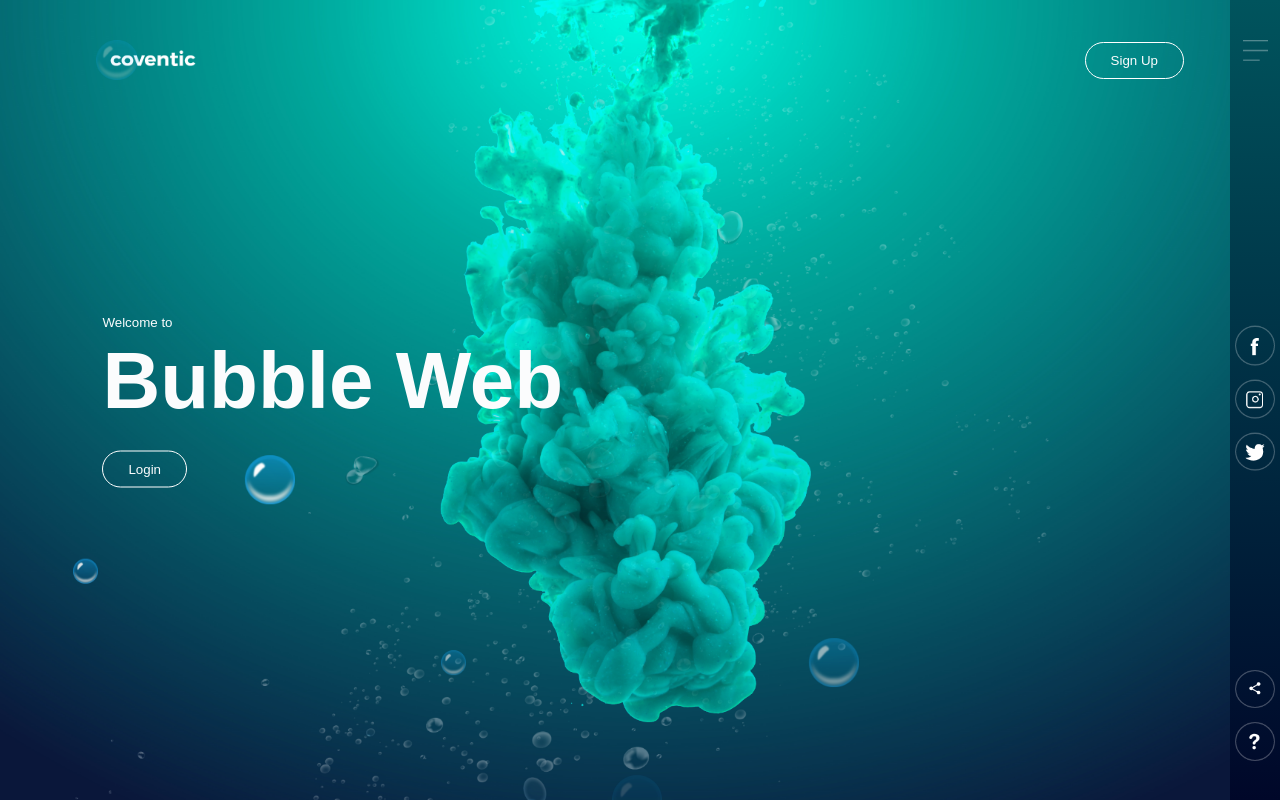
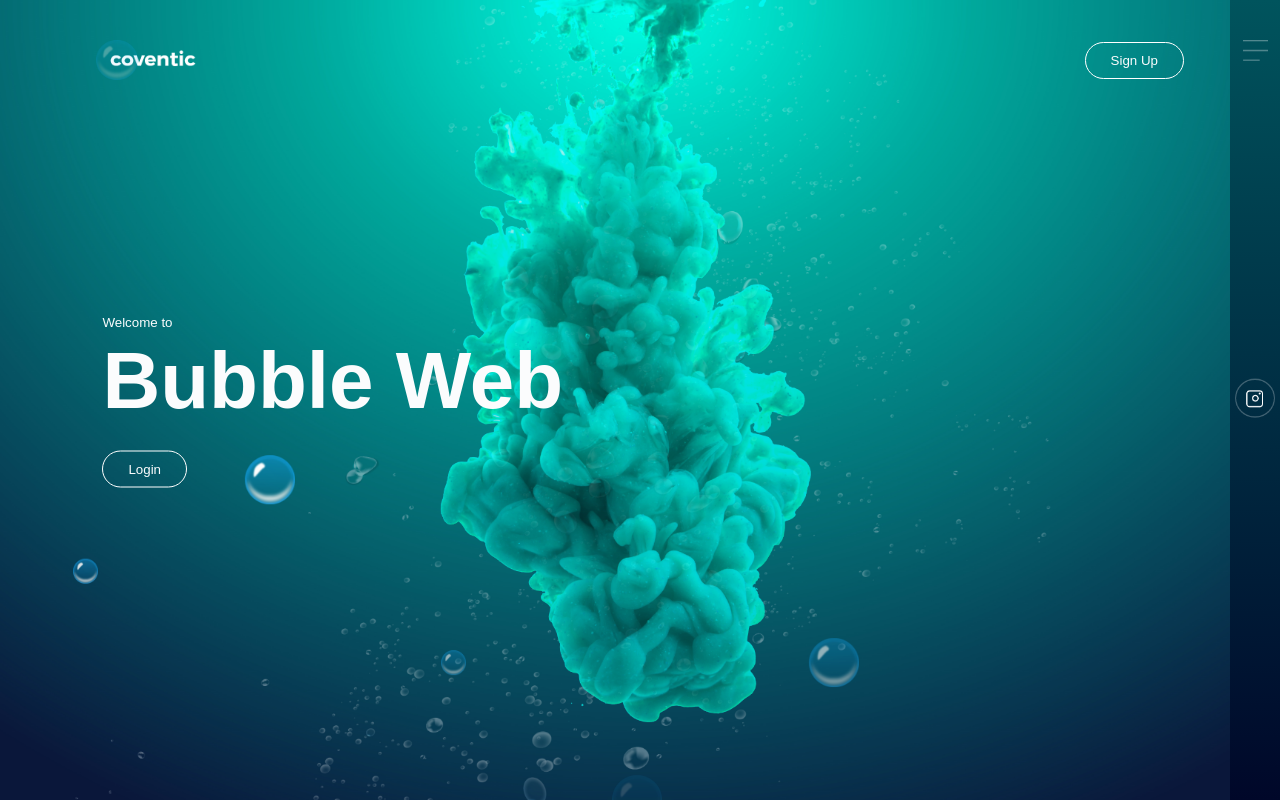
Before and after one commit to 021Skills/bubble.github.io, a plain HTML site: page index.html in a window 1280 px wide. Drawn offline with Linux system fonts and the light colour scheme; files whose address does not match are found by name.

Commit message:
Update index.html

```diff
--- a/index.html
+++ b/index.html
@@ -30,20 +30,15 @@
         <img src="imgs/menu.png" class="menu" />
 
         <div class="socials">
-          <a href="https://www.google.com">
-            <img src="imgs/fb.png" />
+
+
+          <a href="https://www.instagram.com/GhadamSup">
+          <img src="imgs/ig.png" />
           </a>
 
-          <a href="https://www.instagram.com/ghadamsup">
-          <img src="imgs/ig.png" />
-          </a>
-          <img src="imgs/tw.png" />
         </div>
 
-        <div class="usefuls">
-          <img src="imgs/share.png" />
-          <img src="imgs/info.png" />
-        </div>
+
       </div>
 
       <div class="hobbabs">
```
